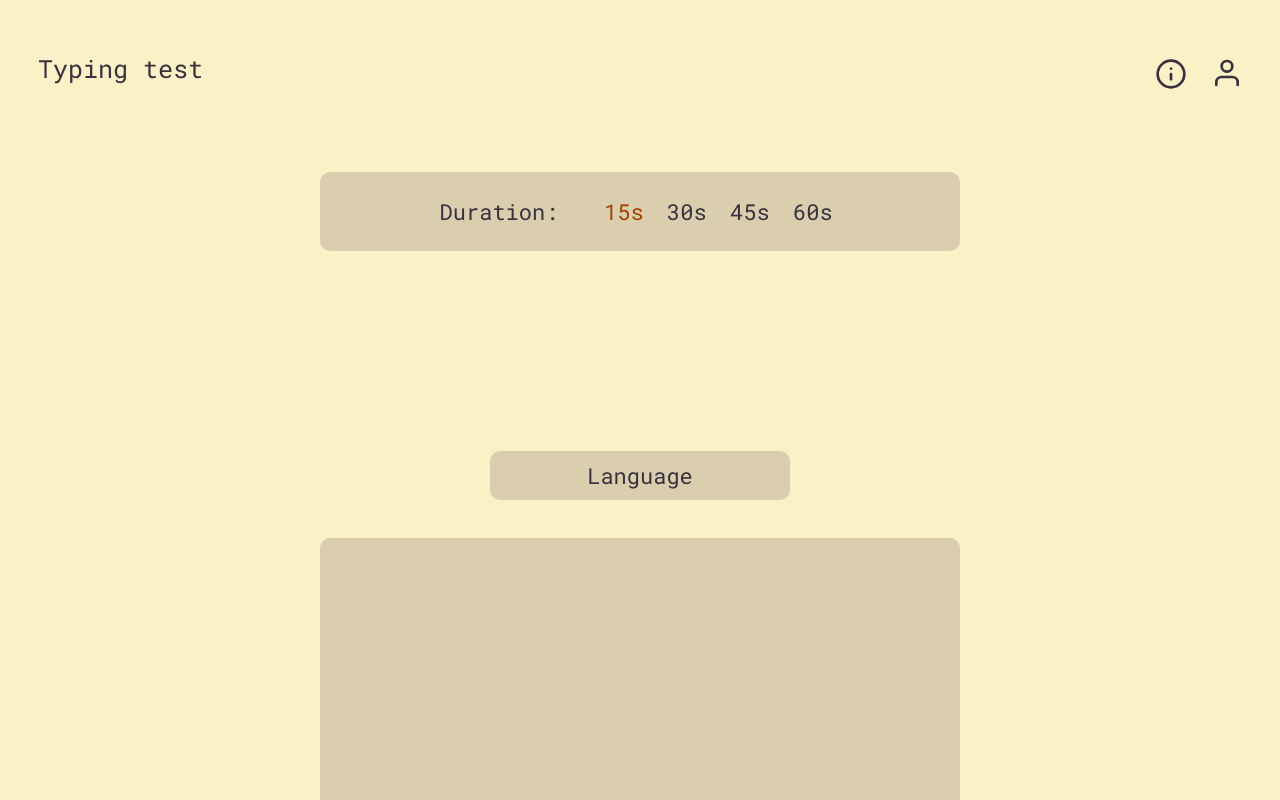
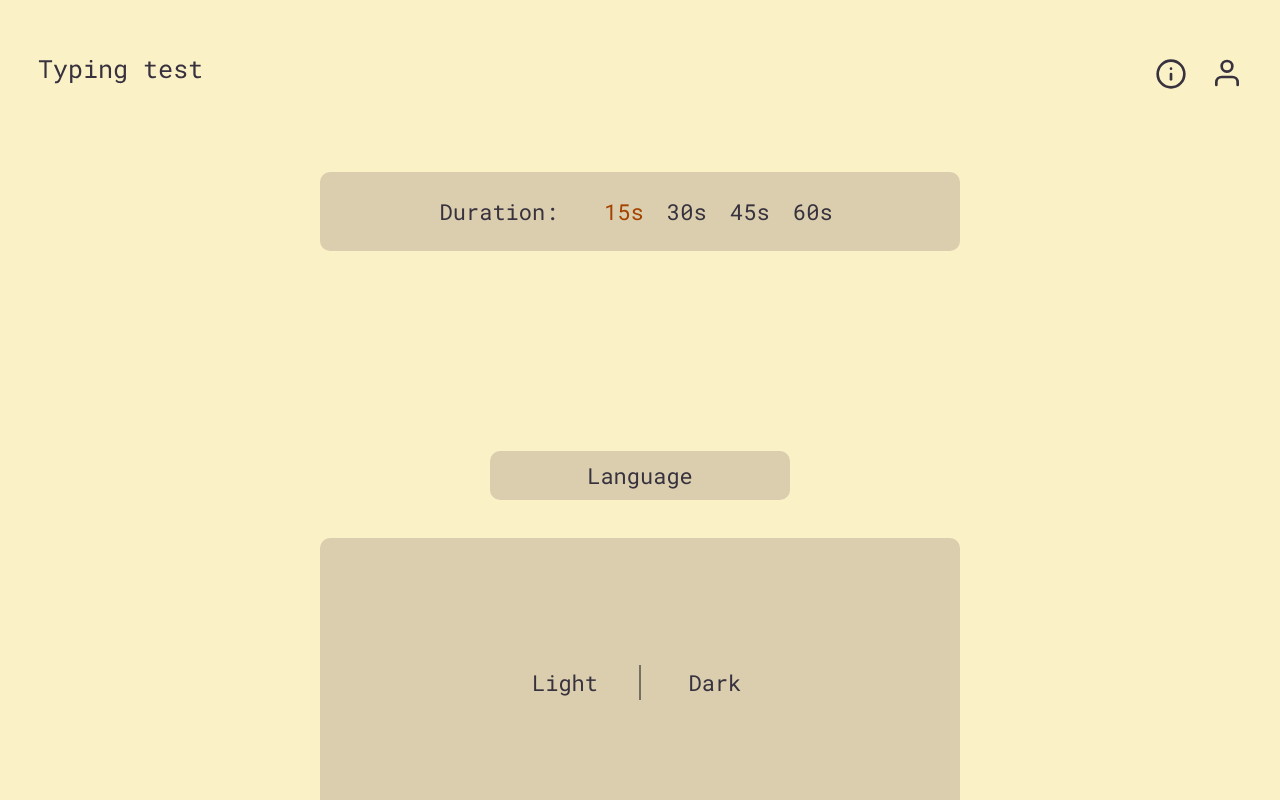
Before and after one commit to lisnyaknikita/nlTyping, a Next.js app: page / in a window 1280 px wide. Built offline with nearby package versions, Linux system fonts and the light colour scheme.

Commit message:
created theme popup component

```diff
--- a/src/components/footer/Footer.tsx
+++ b/src/components/footer/Footer.tsx
@@ -1,12 +1,17 @@
-import { FC } from 'react';
+'use client';
+import { FC, useState } from 'react';
 
 import classes from './Footer.module.scss';
 
 import { colorThemes } from '@/utils/colorThemes';
+import ThemePopup from './theme-popup/ThemePopup';
 
 const Footer: FC = () => {
+  const [isPopUpOpen, setIsPopUpOpen] = useState(false);
+
   return (
     <>
+      <ThemePopup />
       <footer className={classes.footer}>
         <button className={classes.footerBtn}>
           <svg
--- /dev/null
+++ b/src/components/footer/theme-popup/ThemePopup.module.scss
@@ -0,0 +1,48 @@
+@import '@/assets/styles/variables.scss';
+
+.themePopUp {
+  position: absolute;
+  bottom: 100px;
+  left: 50%;
+  transform: translateX(-50%);
+  width: 300px;
+  height: 35px;
+  border-radius: 10px;
+  background-color: $secondaryLight;
+  display: flex;
+  align-items: center;
+
+  > button:first-child {
+    border-top-left-radius: 10px;
+    border-bottom-left-radius: 10px;
+  }
+
+  > button:last-child {
+    border-top-right-radius: 10px;
+    border-bottom-right-radius: 10px;
+  }
+
+  &::after {
+    content: '';
+    position: absolute;
+    top: 0;
+    bottom: 0;
+    left: 50%;
+    transform: translateX(-50%);
+    height: 35px;
+    width: 1px;
+    background-color: #121212;
+  }
+}
+
+.themePopUpButton {
+  width: 50%;
+  height: 100%;
+  border: none;
+  background-color: transparent;
+  color: $blackColorLight;
+  font-size: 22px;
+  font-weight: 400;
+  font-family: 'Roboto Mono', monospace;
+  cursor: pointer;
+}
--- /dev/null
+++ b/src/components/footer/theme-popup/ThemePopup.tsx
@@ -0,0 +1,14 @@
+import { FC } from 'react';
+
+import classes from './ThemePopup.module.scss';
+
+const ThemePopup: FC = () => {
+  return (
+    <div className={classes.themePopUp}>
+      <button className={classes.themePopUpButton}>Light</button>
+      <button className={classes.themePopUpButton}>Dark</button>
+    </div>
+  );
+};
+
+export default ThemePopup;
```
